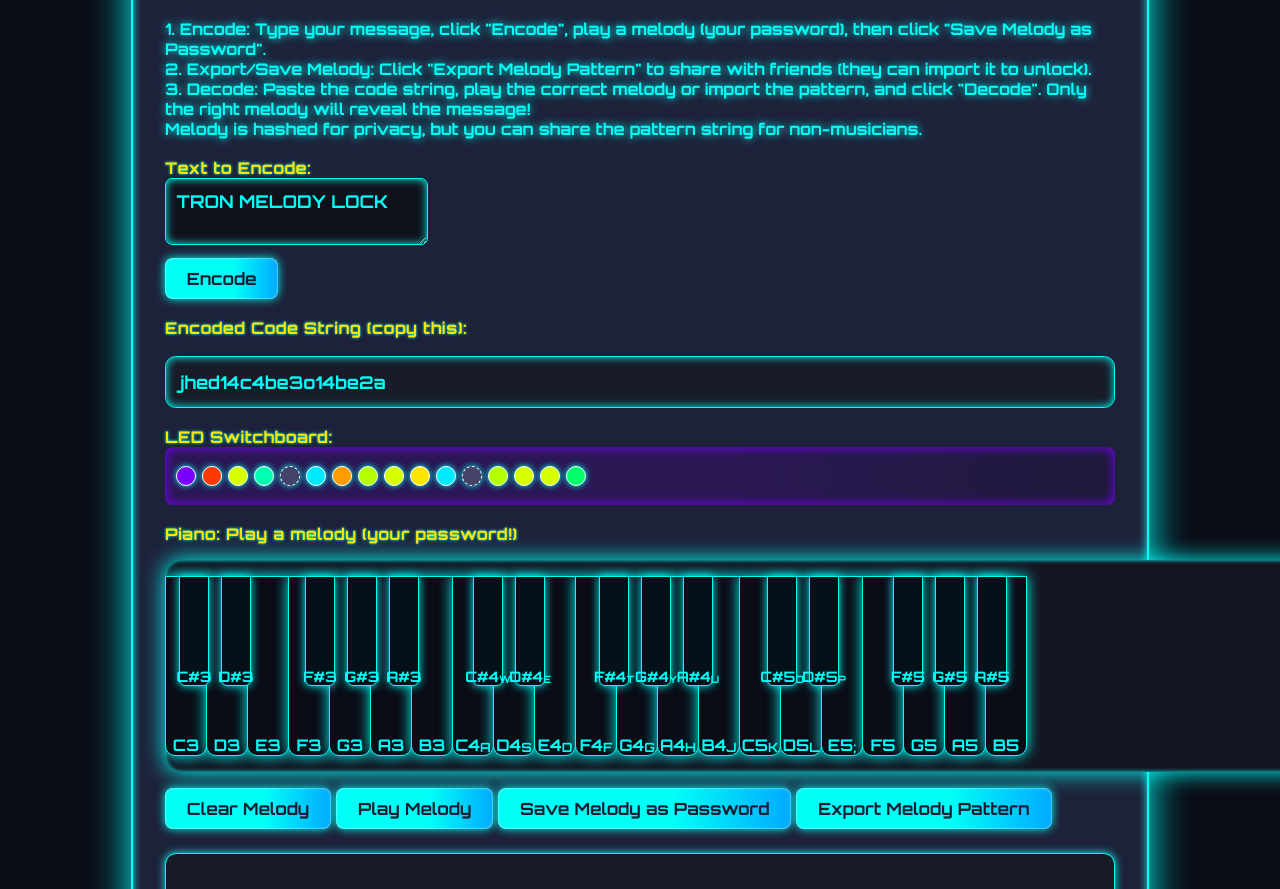
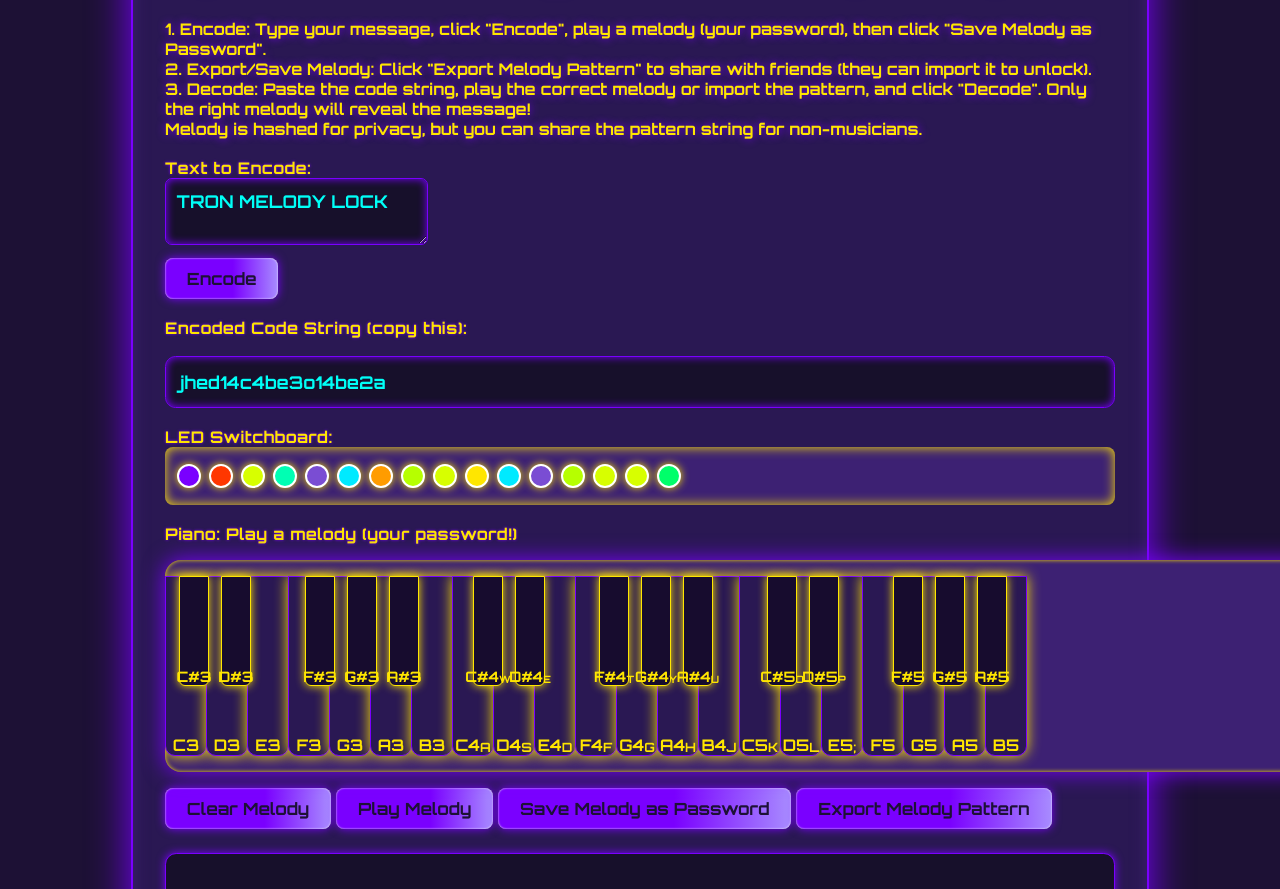
Before and after one commit to dno-luigi/tron, a plain HTML site: page index.html in a window 1280 px wide. Shown: the part 159-1048 px from the top of the page. Drawn offline with Linux system fonts and the light colour scheme.

Commit message:
Update index.html

```diff
--- a/index.html
+++ b/index.html
@@ -5,113 +5,127 @@
   <title>Cipher: Piano Melody Password (Export/Import)</title>
   <link href="https://fonts.googleapis.com/css?family=Orbitron:wght@700&display=swap" rel="stylesheet">
   <style>
+    :root {
+      --main-purple: #2a1853;
+      --main-purple-dark: #1d1135;
+      --main-purple-darker: #17102b;
+      --main-purple-light: #3d2173;
+      --main-accent: #7a00ff;
+      --main-accent2: #ffe600;
+      --led-space: #7a4dd3;
+      --led-border: #fff;
+      --txt-glow: #ffe600;
+      --txt-main: #00fff7;
+      --txt-dark: #0a0c16;
+    }
     body {
       font-family: 'Orbitron', Arial, sans-serif;
-      background: #0a0c16;
-      color: #00fff7;
+      background: var(--main-purple-dark);
+      color: var(--txt-main);
       margin: 0;
     }
     .main {
       max-width: 950px;
       margin: 2em auto;
       padding: 2.5em 2em;
-      background: linear-gradient(135deg, #1d223a 95%, #04f1f8 100%);
+      background: var(--main-purple);
       border-radius: 1.5em;
-      box-shadow: 0 0 40px #00fff7, 0 0 8px #0ff7fb inset;
-      border: 2px solid #00fff7;
+      box-shadow: 0 0 40px var(--main-accent), 0 0 16px var(--main-purple-light) inset;
+      border: 2px solid var(--main-accent);
     }
     h1 {
-      color: #00fff7;
-      text-shadow: 0 0 18px #00fff7, 0 0 2px #fff;
+      color: var(--txt-main);
+      text-shadow: 0 0 18px var(--main-accent), 0 0 2px #fff;
       font-size: 2.2em;
       margin-bottom: 1em;
     }
     textarea, input[type="text"] {
-      background: #10121b;
-      border: 1px solid #00fff7;
-      color: #00fff7;
+      background: var(--main-purple-darker);
+      border: 1px solid var(--main-accent);
+      color: var(--txt-main);
       border-radius: 7px;
       font-size: 1.1em;
       padding: 0.6em;
       font-family: 'Orbitron', monospace;
       margin-bottom: 0.5em;
-      box-shadow: 0 0 8px #00fff7 inset;
+      box-shadow: 0 0 8px var(--main-accent) inset;
     }
     button {
-      background: linear-gradient(90deg, #00fff7 60%, #00aaff 100%);
-      color: #1a1e33;
+      background: linear-gradient(90deg, var(--main-accent) 60%, #a88cff 100%);
+      color: var(--main-purple-dark);
       border: none;
       border-radius: 8px;
       padding: 0.6em 1.3em;
       font-size: 1.05em;
       font-family: 'Orbitron', Arial, sans-serif;
       cursor: pointer;
-      box-shadow: 0 0 10px #00fff7, 0 0 2px #fff inset;
+      box-shadow: 0 0 10px var(--main-accent), 0 0 2px #fff inset;
       transition: background 0.2s, color 0.2s, box-shadow 0.2s;
     }
     button:disabled {
-      background: #122;
+      background: var(--main-purple-darker);
       color: #444;
       box-shadow: none;
     }
     button:hover:not(:disabled) {
-      background: #01e0d7;
-      color: #fff;
-      box-shadow: 0 0 18px #00fff7;
+      background: var(--main-accent2);
+      color: var(--main-purple-dark);
+      box-shadow: 0 0 18px var(--main-accent2);
     }
     .label {
       font-weight: 700;
       margin-top: 1.2em;
       display: block;
-      color: #ffe600;
+      color: var(--main-accent2);
       letter-spacing: 0.03em;
-      text-shadow: 0 0 3px #00fff7;
+      text-shadow: 0 0 3px var(--main-accent);
     }
     .codebox, .export-box {
-      background: #181c29;
-      color: #00fff7;
+      background: var(--main-purple-darker);
+      color: var(--txt-main);
       font-family: 'Orbitron', monospace;
       font-size: 1.1em;
       padding: 0.8em;
       border-radius: 0.6em;
       margin: 1em 0;
-      border: 1.5px solid #00fff7;
-      box-shadow: 0 0 8px #00fff7 inset;
+      border: 1.5px solid var(--main-accent);
+      box-shadow: 0 0 8px var(--main-accent) inset;
     }
+    /* SOLID PURPLE for LED switchboard area */
     .glyphs-bg {
-      background: linear-gradient(90deg, #2a1853 60%, #1e1a3a 100%);
+      background: var(--main-purple-light);
       border-radius: 0.5em;
       padding: 0.8em 0.5em;
       min-height: 32px;
       margin-bottom: 1em;
-      box-shadow: 0 0 12px #7a00ff inset;
+      box-shadow: 0 0 12px var(--main-accent2) inset;
       display: flex;
       flex-wrap: wrap;
       align-items: center;
     }
     .led {
       display: inline-block;
-      width: 18px;
-      height: 18px;
-      margin: 2px 3px;
+      width: 20px;
+      height: 20px;
+      margin: 2px 4px;
       border-radius: 50%;
-      border: 1.5px solid #fff;
-      box-shadow: 0 0 6px #00fff7;
+      border: 2px solid var(--led-border);
+      box-shadow: 0 0 8px var(--main-accent2);
       vertical-align: middle;
       background-clip: padding-box;
       user-select: text;
     }
     .led.space {
-      background: #44436a !important;
-      border: 1.5px dashed #fff !important;
+      background: var(--led-space) !important;
+      border: 2px solid var(--led-border) !important;
     }
     .piano-container {
       position: relative;
       width: 1270px;
       margin: 1em 0;
-      background: #131622;
+      background: var(--main-purple-light);
       border-radius: 1em;
-      box-shadow: 0 0 22px #00fff7, 0 0 4px #00fff7 inset;
+      box-shadow: 0 0 22px var(--main-accent), 0 0 4px var(--main-accent2) inset;
       padding: 1em 0;
       overflow-x: auto;
     }
@@ -121,51 +135,51 @@
       z-index: 1;
     }
     .white-key {
-      width: 42px; height: 180px; border: 1px solid #00fff7; background: #0a0c16; margin-right: -1px;
+      width: 42px; height: 180px; border: 1px solid var(--main-accent); background: var(--main-purple); margin-right: -1px;
       border-radius: 0 0 10px 10px; position: relative; z-index: 1; display: flex; align-items: flex-end; justify-content: center;
       font-size: 1em;
       cursor: pointer; box-sizing: border-box;
-      box-shadow: 0 0 14px #00fff7;
-      color: #00fff7;
+      box-shadow: 0 0 14px var(--main-accent2);
+      color: var(--main-accent2);
       transition: background 0.15s;
     }
-    .white-key.active { background: #00fff7; color: #0a0c16; }
+    .white-key.active { background: var(--main-accent2); color: var(--main-purple); }
     .black-key {
-      width: 30px; height: 110px; background: #051119; position: absolute; z-index: 2; top: 0;
+      width: 30px; height: 110px; background: #170c2e; position: absolute; z-index: 2; top: 0;
       margin-left: -15px; border-radius: 0 0 6px 6px; display: flex; align-items: flex-end; justify-content: center;
       font-size: 0.9em;
-      color: #00fff7; cursor: pointer; box-sizing: border-box;
-      box-shadow: 0 0 10px #00fff7;
-      border: 1.5px solid #00fff7;
+      color: var(--main-accent2); cursor: pointer; box-sizing: border-box;
+      box-shadow: 0 0 10px var(--main-accent2);
+      border: 1.5px solid var(--main-accent2);
       transition: background 0.15s;
     }
-    .black-key.active { background: #00fff7; color: #222; }
+    .black-key.active { background: var(--main-accent2); color: #222; }
     .melodynote {
-      display: inline-block; padding: 2px 7px; margin-right: 2px; background: #00fff7;
-      border-radius: 4px; color: #0a0c16; font-family: 'Orbitron', monospace; font-size: 1em; box-shadow: 0 0 8px #00fff7;
+      display: inline-block; padding: 2px 7px; margin-right: 2px; background: var(--main-accent2);
+      border-radius: 4px; color: var(--main-purple-dark); font-family: 'Orbitron', monospace; font-size: 1em; box-shadow: 0 0 8px var(--main-accent2);
     }
-    .melodynote.playing { background: #ffe600; color: #0a0c16; }
+    .melodynote.playing { background: var(--main-accent); color: var(--main-purple-dark); }
     .outbox {
-      background: #181c29;
+      background: var(--main-purple-darker);
       padding: 1.2em;
       border-radius: 0.7em;
       margin-top: 1.5em;
-      border: 1.5px solid #00fff7;
-      box-shadow: 0 0 8px #00fff7;
+      border: 1.5px solid var(--main-accent);
+      box-shadow: 0 0 8px var(--main-accent);
     }
     .info {
       font-size: 1em;
-      color: #00fff7;
+      color: var(--main-accent2);
       margin-bottom: 1.2em;
-      text-shadow: 0 0 8px #00fff7;
+      text-shadow: 0 0 8px var(--main-accent);
     }
-    .success { color: #00fff7; font-weight: bold; margin-top: 1em; text-shadow: 0 0 6px #00fff7; }
+    .success { color: var(--txt-main); font-weight: bold; margin-top: 1em; text-shadow: 0 0 6px var(--main-accent); }
     .fail { color: #ff3700; font-weight: bold; margin-top: 1em; }
-    .hash-label { color: #ffe600; }
-    #copyHashBtn { background: #ffe600; color: #0a0c16; }
-    #copyHashBtn:hover { background: #00fff7; color: #222; }
-    ::-webkit-scrollbar-thumb { background: #00fff7; border-radius: 8px; }
-    ::-webkit-scrollbar { width: 8px; background: #161b28; }
+    .hash-label { color: var(--main-accent2); }
+    #copyHashBtn { background: var(--main-accent2); color: var(--main-purple-dark); }
+    #copyHashBtn:hover { background: var(--main-accent); color: #222; }
+    ::-webkit-scrollbar-thumb { background: var(--main-accent); border-radius: 8px; }
+    ::-webkit-scrollbar { width: 8px; background: var(--main-purple-dark); }
   </style>
 </head>
 <body>
@@ -258,8 +272,8 @@
   }
   function decodeString(str) {
     let result = '';
-    for (let ch of str) {
-      let c = codeToSymbol[ch];
+    for (let i = 0; i < str.length; ++i) {
+      let c = codeToSymbol[str[i]];
       if (!c) c = '?';
       result += c;
     }
@@ -445,11 +459,11 @@
     for (let c of text.toUpperCase()) {
       let pos = symbolToFifthsPos(c);
       let isSpace = c === ' ';
-      glyphsDisplay.innerHTML += `<span class="led${isSpace ? ' space' : ''}" style="background:${isSpace ? '#44436a' : palette[pos]}"></span>`;
+      glyphsDisplay.innerHTML += `<span class="led${isSpace ? ' space' : ''}" style="background:${isSpace ? 'var(--led-space)' : palette[pos]}"></span>`;
     }
   }
   encodeBtn.onclick = () => {
-    const text = encodeInput.value.trim();
+    const text = encodeInput.value;
     if (!text) return;
     showGlyphsAndCode(text);
   };
@@ -524,7 +538,6 @@
     const key = e.key.toUpperCase();
     let match = pianoWhite.find(k => k.k && k.k.toUpperCase() === key);
     if (!match) match = pianoBlack.find(k => k.k && k.k.toUpperCase() === key);
-    // If focus is not in input, send to main piano for encoding
     if (match) playPianoNote(match.m, true, 'piano'), addToMelody(match.m);
   });
 
```
